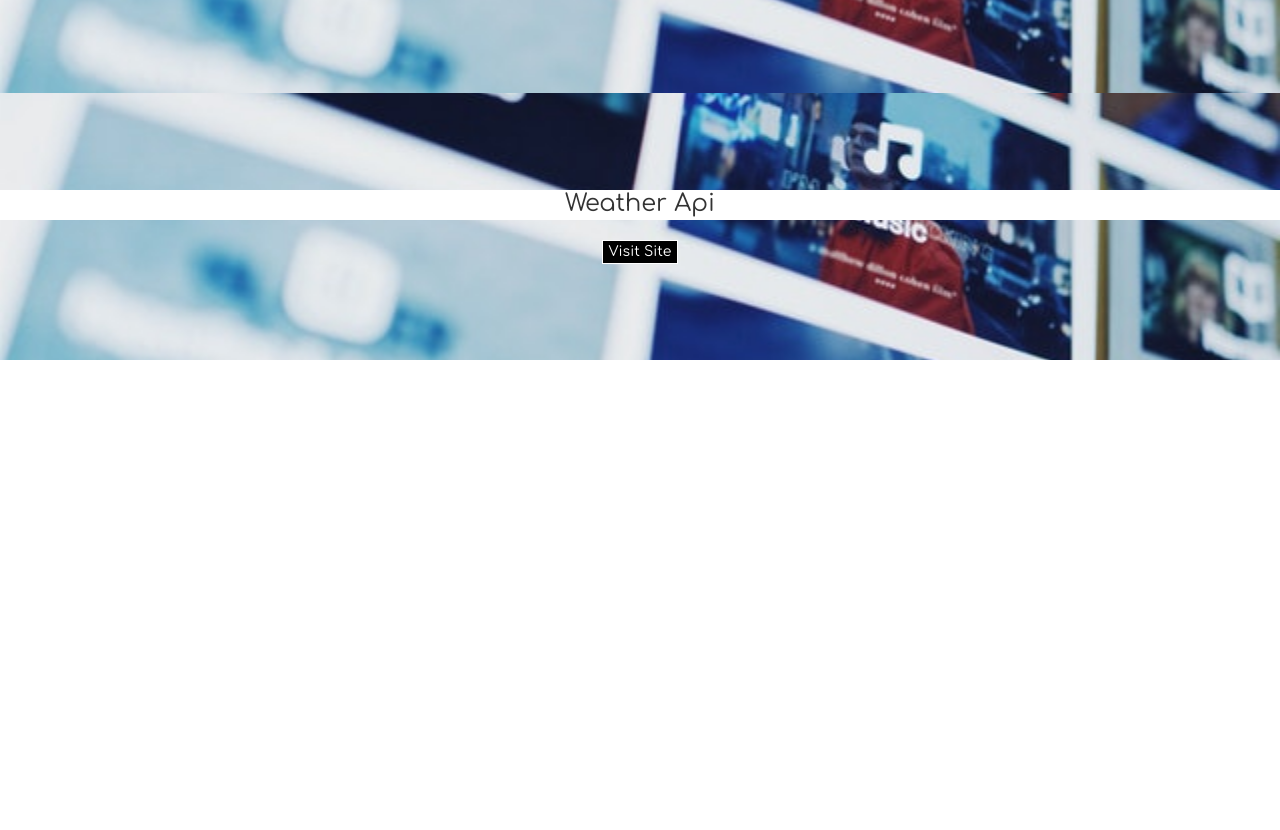
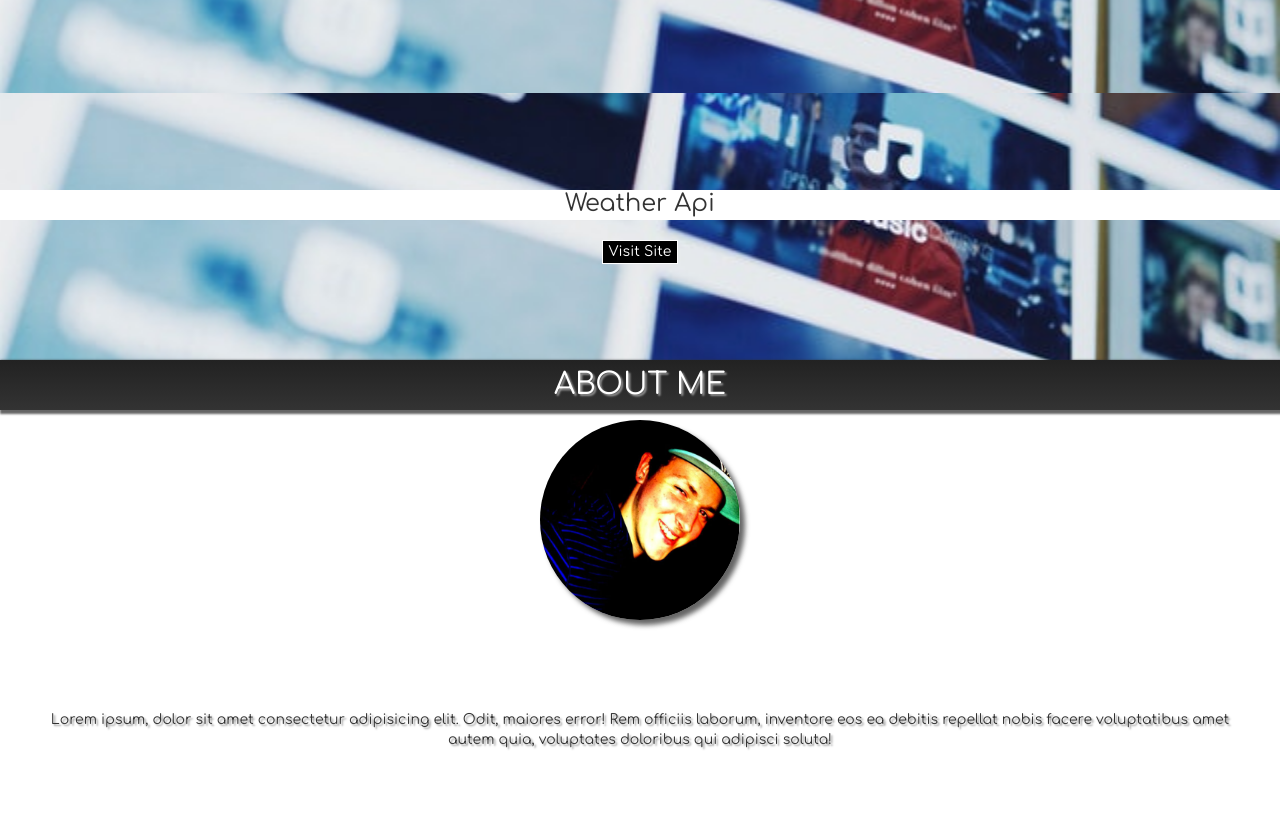
Before and after one commit to parkersalterego/portfolio, a plain HTML site: page index.html in a window 1280 px wide. Shown: the part 4830-5660 px from the top of the page. Before the commit the page ends 5190 px from the top, so only its background shows below. Drawn offline with nearby package versions, Linux system fonts and the light colour scheme.

Commit message:
about-me constructed and styled

```diff
--- /dev/null
+++ b/css/scss/about.scss
@@ -0,0 +1,45 @@
+.about {
+    font-family: 'Comfortaa', sans-serif;
+    text-shadow: 2px 2px 2px rgba(150, 150, 150, 1);
+}
+
+.about-header {
+    height: 50px;
+    background: linear-gradient(to bottom, #222, #333);
+    color: #fff;
+    margin-bottom: 20px;
+    box-shadow: 2px 2px 2px 2px rgba(50, 50, 50, 0.75);
+    margin: 0;
+
+}
+
+.about-heading {
+    color: #fff;
+    margin: 0;
+}
+
+.about-img-container {
+    height: 220px;
+    width: 100%;
+
+}
+
+.about-img {
+    height: 200px;
+    width: 200px;
+    border-radius: 50%;
+    background-image: url('../img/me-diamond.jpg');
+    box-shadow: 5px 5px 5px 0px rgba(50, 50, 50, 0.75);
+
+}
+
+.about-text-container {
+    height: 200px;
+    width: 100%;
+}
+
+.about-text {
+    margin: 10px 5vh 10px 5vh;
+    text-align: center;
+
+}
--- a/css/scss/main.scss
+++ b/css/scss/main.scss
@@ -7,6 +7,7 @@
 @import "services.scss";
 @import "skills.scss";
 @import "work.scss";
+@import "about.scss";
 
 // fonts
 
--- a/index.html
+++ b/index.html
@@ -374,6 +374,25 @@
 
   <!-- about me -->
 
+  <div class="about">
+
+    <div class="about-header flex align-center justify-center">
+      <h2 class="about-heading">ABOUT ME</h2>
+    </div>
+
+    <div class="about-img-container flex justify-center align-center">
+        <div class="about-img img-fill">
+    </div>
+    </div>
+
+    <div class="about-text-container flex align-center justify-center">
+      <p class="about-text">
+        Lorem ipsum, dolor sit amet consectetur adipisicing elit. Odit, maiores error! Rem officiis laborum, inventore eos ea debitis repellat nobis facere voluptatibus amet autem quia, voluptates doloribus qui adipisci soluta!
+      </p>
+    </div>
+
+  </div>
+
   <script src="https://code.jquery.com/jquery-3.2.1.min.js" integrity="sha256-hwg4gsxgFZhOsEEamdOYGBf13FyQuiTwlAQgxVSNgt4="
     crossorigin="anonymous"></script>
   <script src="js/bootstrap.js"></script>
```
Also changed, not shown: css/styles.css, img/me-diamond.jpg (added), 1 other file.
